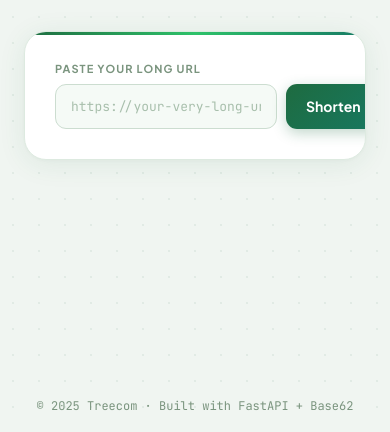
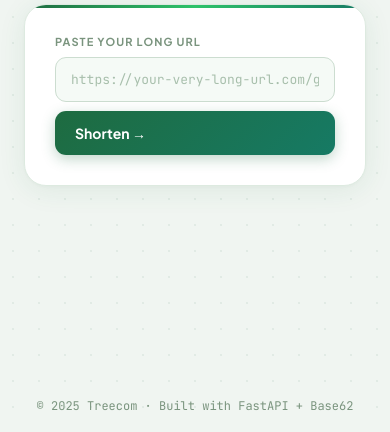
Before and after one commit to ayush729874/jenkins-build, a plain HTML site: page frontend/index.html in a window 390 px wide. Shown: the part 412-844 px from the top of the page. Drawn offline with Linux system fonts and the light colour scheme.

Commit message:
Update index.html

```diff
--- a/frontend/index.html
+++ b/frontend/index.html
@@ -223,6 +223,10 @@
     }
 
     .input-row { display: flex; gap: 9px; }
+    @media (max-width: 480px) {
+        .input-row { flex-direction: column; }
+        .shorten-btn { width: 100%; }
+    }
 
     .url-input {
       flex: 1;
```
